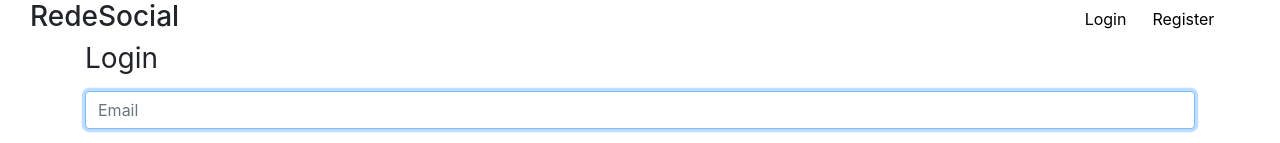
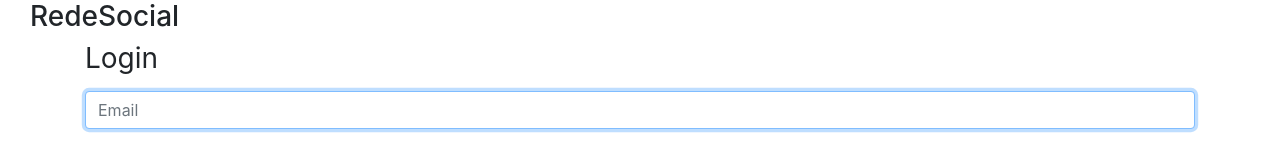
Before and after one commit to DiegoPompeo/client-redesocial, an Angular app: page / in a window 1280 px wide. Shown: the top 143 px of the page. Built offline with nearby package versions, Linux system fonts and the light colour scheme.

Commit message:
autenticated

```diff
--- a/src/app/menu/menu.component.html
+++ b/src/app/menu/menu.component.html
@@ -12,7 +12,7 @@
             <a routerLink="/cientists" class="btn btn-default">Lista de Cientistas</a>
             <button class="logout btn btn-default" (click)="logout()">Logout</button>
         </div>
-        <div *ngIf="!authService.isAuthenticated()" class="col-md-2">
+        <div *ngIf="authService.isAuthenticated()" class="col-md-2">
             <a routerLink="/login" class="btn btn-default">Login</a>
             <a routerLink="/register" class="btn btn-default">Register</a>
         </div>
```
